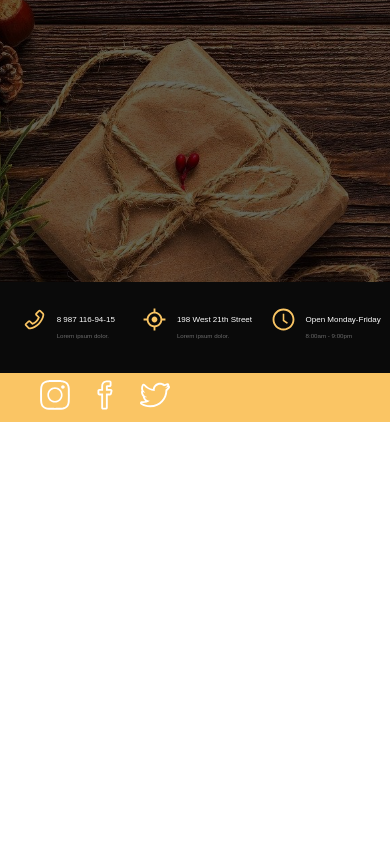
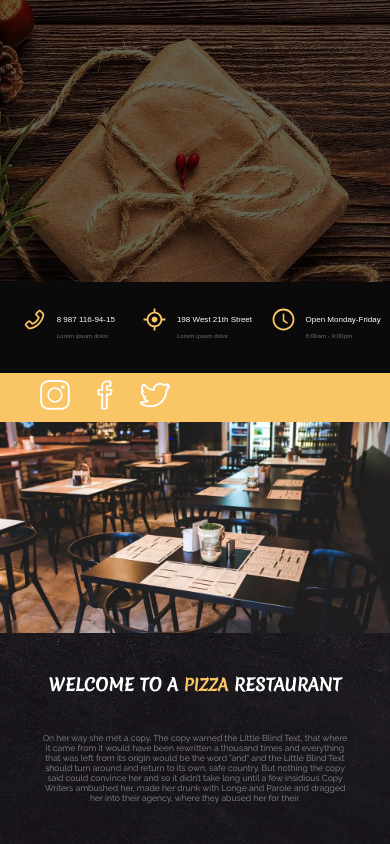
Before and after one commit to Leonid-poc/MakeHub, a React (Create React App) app in the folder client/: page / in a window 390 px wide. Shown: the part 520-1364 px from the top of the page. Before the commit the page ends 942 px from the top, so only its background shows below. Built offline with nearby package versions, Linux system fonts and the light colour scheme; a web font is replaced by a local one.

Commit message:
welcome page

```diff
--- a/client/src/App.js
+++ b/client/src/App.js
@@ -2,6 +2,7 @@ import React from 'react';
 import Info from './components/Info';
 import Main from './components/Main';
 import Navbar from './components/navbar/Navbar';
+import Restouran from './components/Restouran';
 
 const App = () => {
   return (
@@ -9,6 +10,7 @@ const App = () => {
       <Navbar />
       <Main />
       <Info />
+      <Restouran />
     </>
   )
 }
--- /dev/null
+++ b/client/src/components/Restouran.jsx
@@ -0,0 +1,21 @@
+import React from 'react';
+import '../css/Restouran.css';
+
+const Restouran = () => {
+  return (
+    <section className='restouran'>
+      <div className="restouran_left"></div>
+      <div className="restouran_right">
+        <div className="restouran_right_top_info">
+          {/* <h1>WELCOME TO A PIZZA RESTAURANT</h1> */}
+          <h1>WELCOME TO A <span>PIZZA</span> RESTAURANT</h1>
+        </div>
+        <div className="restouran_right_bottom_info">
+          <p>On her way she met a copy. The copy warned the Little Blind Text, that where it came from it would have been rewritten a thousand times and everything that was left from its origin would be the word "and" and the Little Blind Text should turn around and return to its own, safe country. But nothing the copy said could convince her and so it didn’t take long until a few insidious Copy Writers ambushed her, made her drunk with Longe and Parole and dragged her into their agency, where they abused her for their.</p>
+        </div>
+      </div>
+    </section>
+  )
+}
+
+export default Restouran
--- a/client/src/css/Info.css
+++ b/client/src/css/Info.css
@@ -62,8 +62,6 @@
     margin-right: 10px;
 }
 
-
-
 .right_content{
     width: 30%;
     height: 100%;
--- a/client/src/css/Main.css
+++ b/client/src/css/Main.css
@@ -14,7 +14,6 @@ a {
    width: 100%;
    height: 100%;
    background: rgba(0, 0, 0, .6);
-   /* opacity: .5; */
    display: flex;
    justify-content: center;
    align-items: center;
@@ -27,7 +26,7 @@ a {
    align-items: center;
    text-align: center;
    flex-direction: column;
-   color: white;
+   color: #fff;
 }
 
 .main_content h2 {
--- /dev/null
+++ b/client/src/css/Restouran.css
@@ -0,0 +1,62 @@
+.restouran{
+    height: 50vh;
+    display: flex;
+    flex-direction: row;
+}
+
+.restouran_left{
+    width: 50%;
+    height: 100%;
+    background-image: url('../assets/welcome.jpeg');
+    background-position: center center;
+    background-repeat: no-repeat;
+    background-size: cover;
+}
+
+.restouran_right{
+    width: 50%;
+    height: 100%;
+    padding: 80px;
+}
+
+.restouran_right_top_info {
+    width: 100%;
+    height: 30%;
+    font-family: "Merienda", sans-serif;
+    color: #fff;
+    font-size: calc(var(--index)*0.9);
+}
+
+.restouran_right_top_info h1 span {
+    color: #fac564;
+    font-size: calc(var(--index)*1.3);
+}
+
+.restouran_right_bottom_info{
+    margin-top: 30px;
+    width: 100%;
+    height: 70%;
+}
+
+.restouran_right_bottom_info p{
+    font-size: calc(var(--index)*0.7);
+    color: rgba(255, 255, 255, .5);
+}
+
+@media(max-width: 765px) {
+    .restouran{
+        flex-direction: column;
+    }
+    .restouran_left{
+        width: 100%;
+        height: 50%;
+    }
+    .restouran_right{
+        width: 100%;
+        height: 50%;
+        padding: 40px;
+        display: flex;
+        flex-direction: column;
+        text-align: center;
+    }
+}
```
